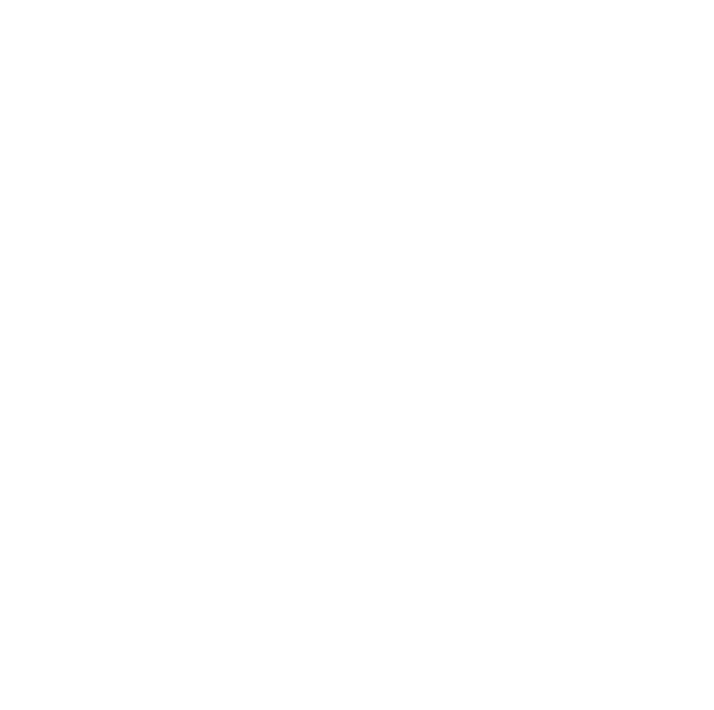
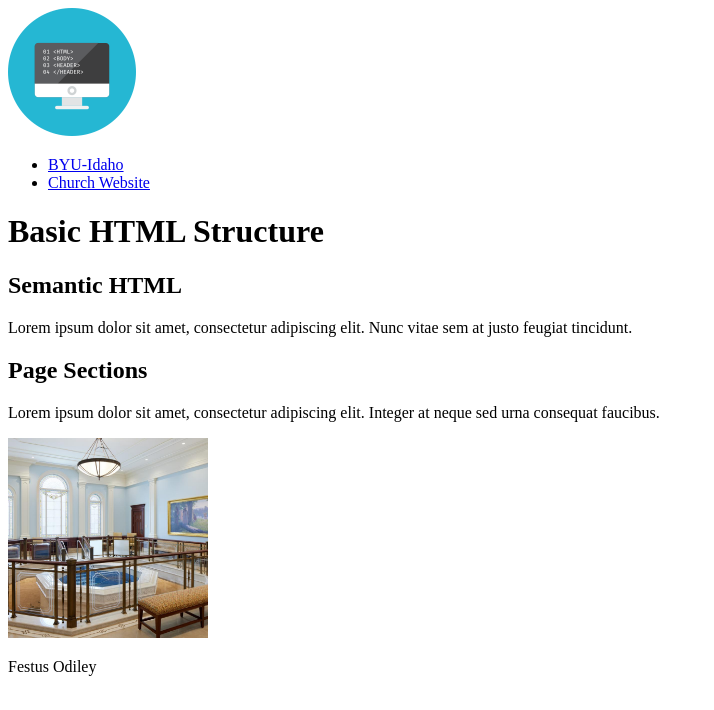
Before and after one commit to fodileybyu/wdd130, a plain HTML site: page week02/basic-layout.html in a window 1280 px wide. Shown: the whole page, without its empty margins (0-714 px from the left). Drawn offline with Linux system fonts and the light colour scheme.

Commit message:
Complete Week 02 basic layout exercise
Co-authored-by: Copilot <223556219+Copilot@users.noreply.github.com>

```diff
--- a/week02/basic-layout.html
+++ b/week02/basic-layout.html
@@ -1,14 +1,41 @@
 <!DOCTYPE html>
-<html lang="en">
+<html lang="en-US">
 
 <head>
     <meta charset="UTF-8">
     <meta name="viewport" content="width=device-width, initial-scale=1.0">
-    <title>placeholder</title>
+    <title>Basic HTML Structure</title>
+    <meta name="description" content="A basic HTML structure example using semantic HTML elements">
+    <meta name="author" content="Festus Odiley">
 </head>
 
 <body>
-
+    <header>
+        <img src="images/basic-logo.png" alt="HTML layout logo" width="128" height="128">
+    </header>
+    <nav>
+        <ul>
+            <li><a href="https://www.byui.edu">BYU-Idaho</a></li>
+            <li><a href="https://www.churchofjesuschrist.org">Church Website</a></li>
+        </ul>
+    </nav>
+    <main>
+        <h1>Basic HTML Structure</h1>
+        <section>
+            <h2>Semantic HTML</h2>
+            <p>Lorem ipsum dolor sit amet, consectetur adipiscing elit. Nunc vitae sem at justo feugiat tincidunt.</p>
+        </section>
+        <section>
+            <h2>Page Sections</h2>
+            <p>Lorem ipsum dolor sit amet, consectetur adipiscing elit. Integer at neque sed urna consequat faucibus.</p>
+        </section>
+    </main>
+    <aside>
+        <img src="../images/temple-interior.png" alt="Interior of a temple baptistry" width="200">
+    </aside>
+    <footer>
+        <p>Festus Odiley</p>
+    </footer>
 </body>
 
 </html>
```
Also changed, not shown: images/temple-interior.png (added).
